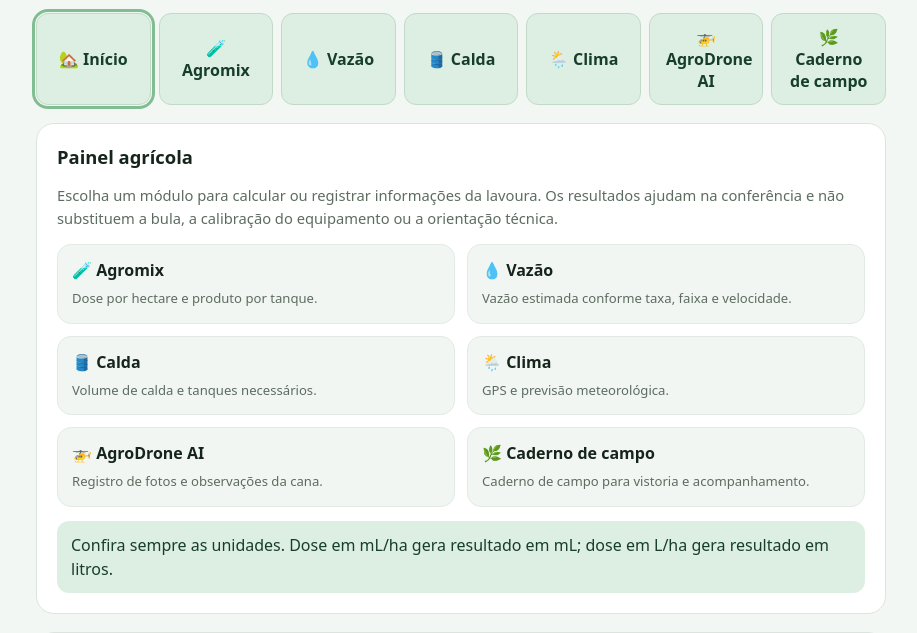
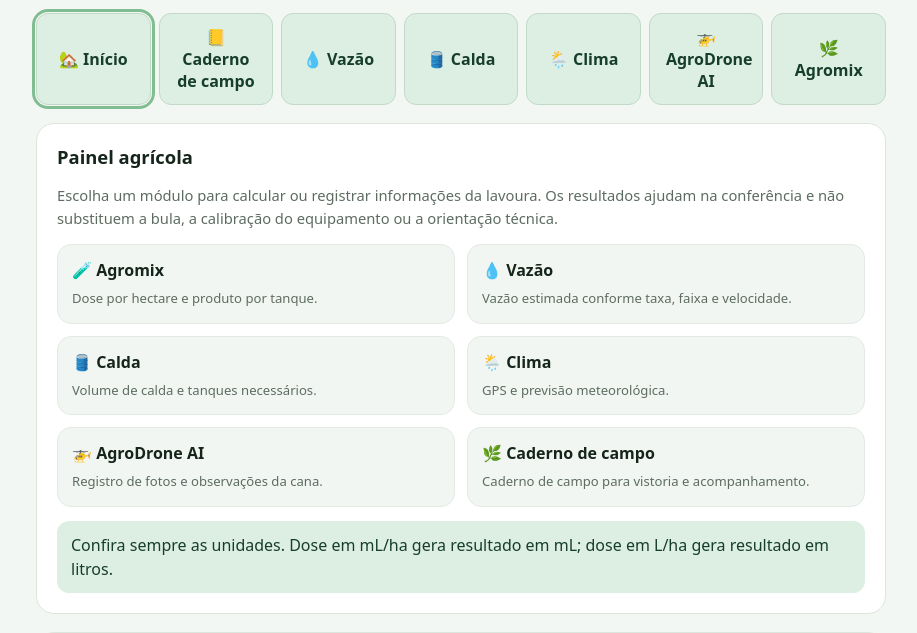
Before and after one commit to pablohenrique99762-del/Agrocampo-pro, a plain HTML site: page index.html in a window 1280 px wide. Shown: the part 149-782 px from the top of the page, without its empty margins (179-1096 px from the left). Drawn offline with Linux system fonts and the light colour scheme.

Commit message:
Update index.html

```diff
--- a/index.html
+++ b/index.html
@@ -23,7 +23,7 @@ input,select,textarea{width:100%;font:inherit;color:var(--site-on-background);ba
 <div id="app"><main class="wrap">
 <header class="hero"><div class="logo" aria-hidden="true">🌱</div><div><h1>AgroCampo Pro</h1><p>Ferramentas práticas para o campo e aplicação com drone</p></div><span class="tag">Versão inicial</span></header>
 <nav class="nav" aria-label="Módulos">
-<button class="secondary active" data-tab="inicio">🏡 Início</button><button class="secondary" data-tab="mix">🧪 Agromix</button><button class="secondary" data-tab="vazao">💧 Vazão</button><button class="secondary" data-tab="calda">🛢️ Calda</button><button class="secondary" data-tab="clima">🌦️ Clima</button><button class="secondary" data-tab="drone">🚁 AgroDrone AI</button><button class="secondary" data-tab="moxia">🌿 Caderno de campo</button></nav>
+<button class="secondary active" data-tab="inicio">🏡 Início</button><button class="secondary" data-tab="moxia">📒 Caderno de campo</button><button class="secondary" data-tab="vazao">💧 Vazão</button><button class="secondary" data-tab="calda">🛢️ Calda</button><button class="secondary" data-tab="clima">🌦️ Clima</button><button class="secondary" data-tab="drone">🚁 AgroDrone AI</button><button class="secondary" data-tab="mix">🌿 Agromix</button></nav>
 <section class="panel tab" id="inicio"><h2>Painel agrícola</h2><p class="muted">Escolha um módulo para calcular ou registrar informações da lavoura. Os resultados ajudam na conferência e não substituem a bula, a calibração do equipamento ou a orientação técnica.</p><div class="module-cards"><div class="module-card"><strong>🧪 Agromix</strong><span class="small">Dose por hectare e produto por tanque.</span></div><div class="module-card"><strong>💧 Vazão</strong><span class="small">Vazão estimada conforme taxa, faixa e velocidade.</span></div><div class="module-card"><strong>🛢️ Calda</strong><span class="small">Volume de calda e tanques necessários.</span></div><div class="module-card"><strong>🌦️ Clima</strong><span class="small">GPS e previsão meteorológica.</span></div><div class="module-card"><strong>🚁 AgroDrone AI</strong><span class="small">Registro de fotos e observações da cana.</span></div><div class="module-card"><strong>🌿 Caderno de campo</strong><span class="small">Caderno de campo para vistoria e acompanhamento.</span></div></div><div class="status">Confira sempre as unidades. Dose em mL/ha gera resultado em mL; dose em L/ha gera resultado em litros.</div></section>
 
 <section class="panel tab hidden" id="mix"><h2>🧪 Agromix — calculadora de produtos</h2><p class="muted">Informe a área, o volume de aplicação e a dose de cada produto conforme a bula. Todos os campos numéricos começam em 0.</p>
```
